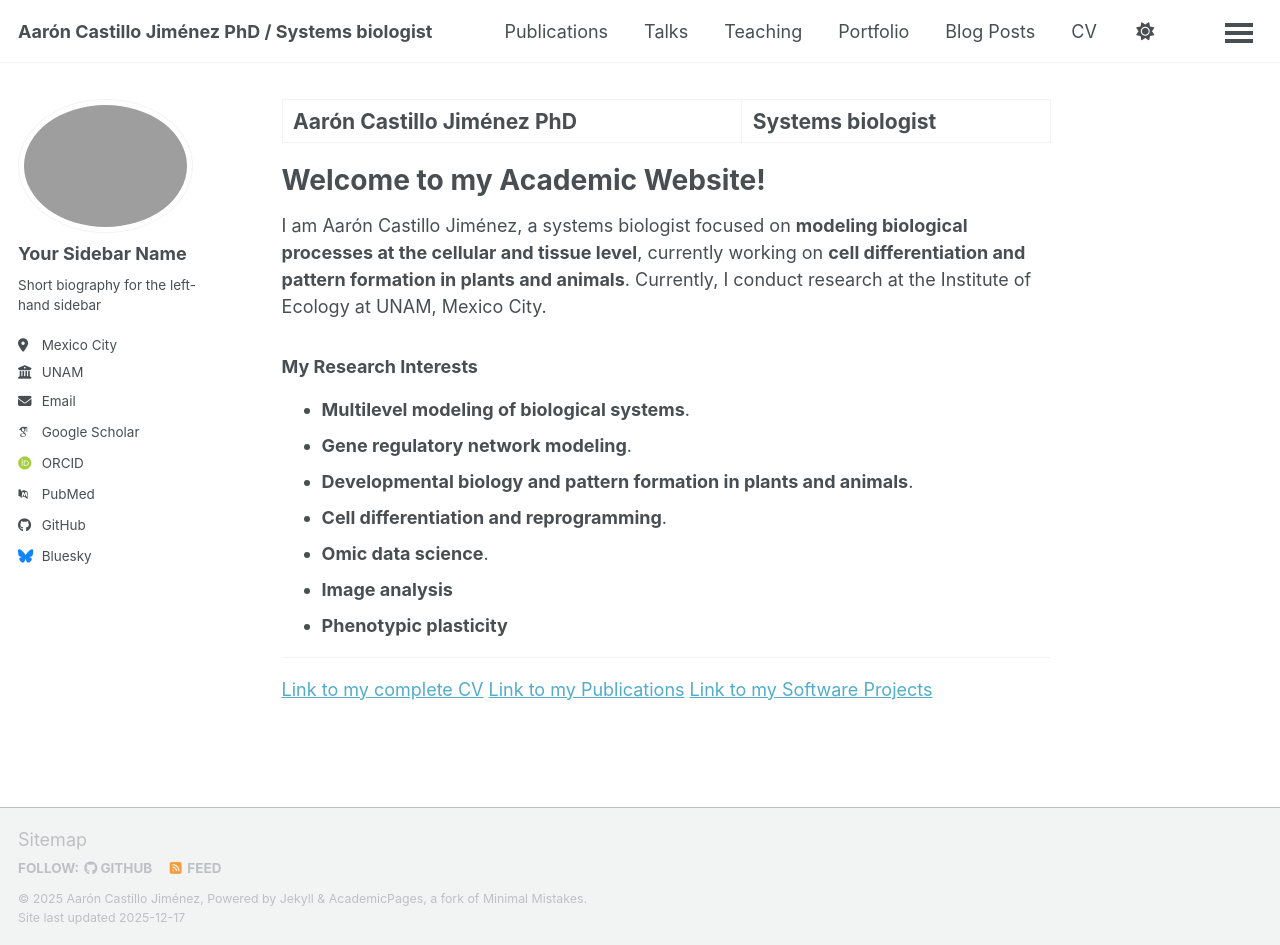
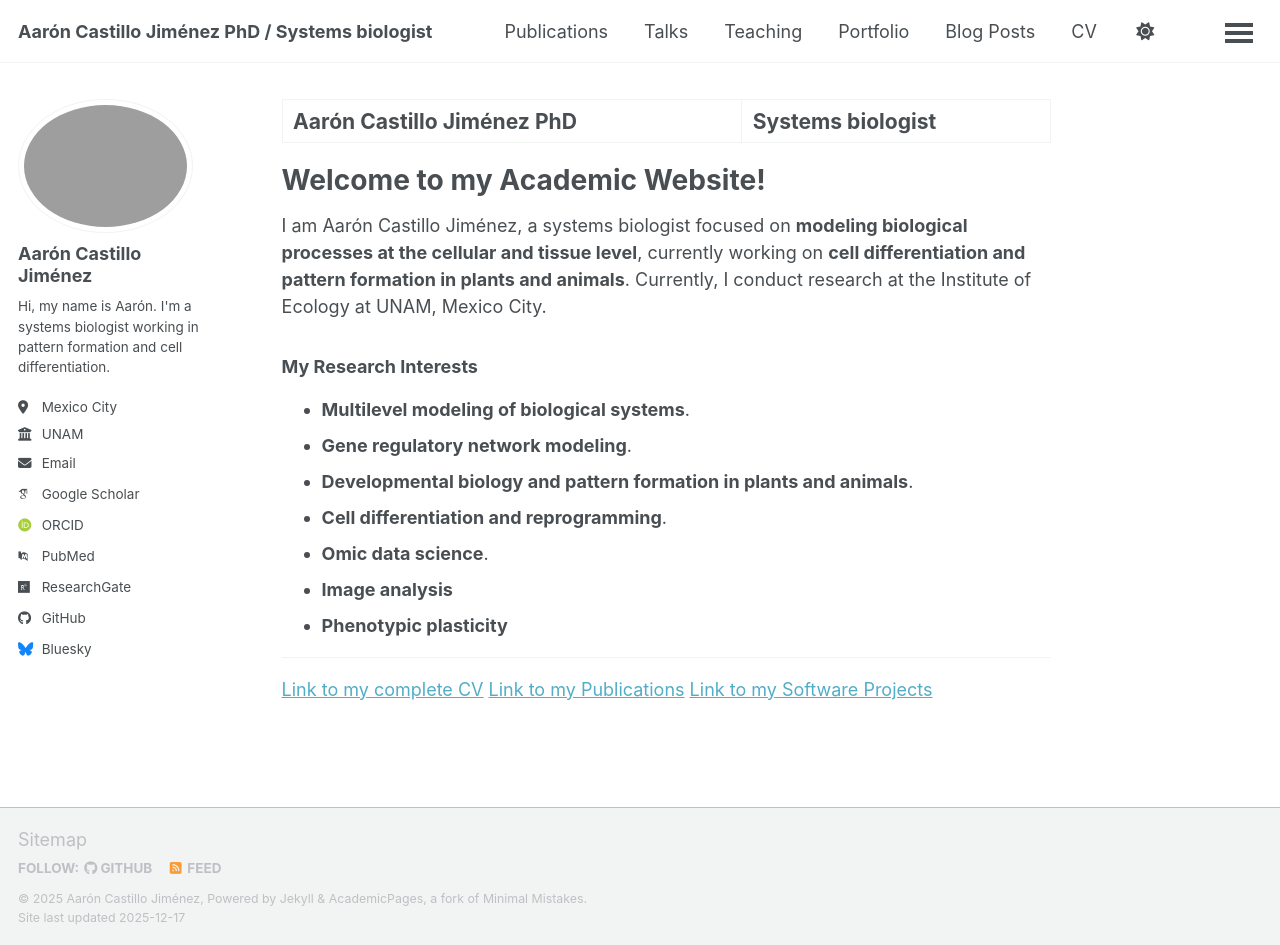
Before and after one commit to AaronCastilloJimenez/aaroncastillojimenez.github.io, a Jekyll site: the page built from _pages/about.md, in a window 1280 px wide and 945 px high. Built offline with Jekyll 4.4.1, drawn with Linux system fonts in a browser that asks for light colours; some web fonts are replaced; a script bundle is joined from its source files by our own code; library files that are not in the unit come from our copies.

Commit message:
config.yml

```diff
--- a/_config.yml
+++ b/_config.yml
@@ -23,9 +23,9 @@ repository               : AaronCastilloJimenez/aaroncastillojimenez.github.io
 author:
   # Biographic information
   avatar           : "aaroncastilloj.png"
-  name             : "Your Sidebar Name"
+  name             : "Aarón Castillo Jiménez"
   pronouns         : # example: "she/her"
-  bio              : "Short biography for the left-hand sidebar"
+  bio              : "Hi, my name is Aarón. I'm a systems biologist working in pattern formation and cell differentiation."
   location         : "Mexico City"
   employer         : "UNAM"
   uri              : # URL
@@ -34,14 +34,14 @@ author:
   # Academic websites
   academia         : # URL
   arxiv            : # URL - Update with the correct link to your profile
-  googlescholar    : "https://scholar.google.com/citations?user=PS_CX0AAAAAJ"
+  googlescholar    : "https://scholar.google.com.mx/citations?user=8BIIUw8AAAAJ&hl=es"
   inspire-hep      : # URL
   impactstory      : # URL
-  orcid            : "https://orcid.org/yourorcidurl"
+  orcid            : "https://orcid.org/0000-0002-9411-2964"
   semantic         : # URL
   ssrn             : # URL
   pubmed           : "https://www.ncbi.nlm.nih.gov/pubmed/?term=john+snow"
-  researchgate     : # URL
+  researchgate     : "https://www.researchgate.net/profile/Aaron-Castillo-Jimenez-2?ev=hdr_xprf"
   scopus           : # URL
   zotero           : # URL
 
```
